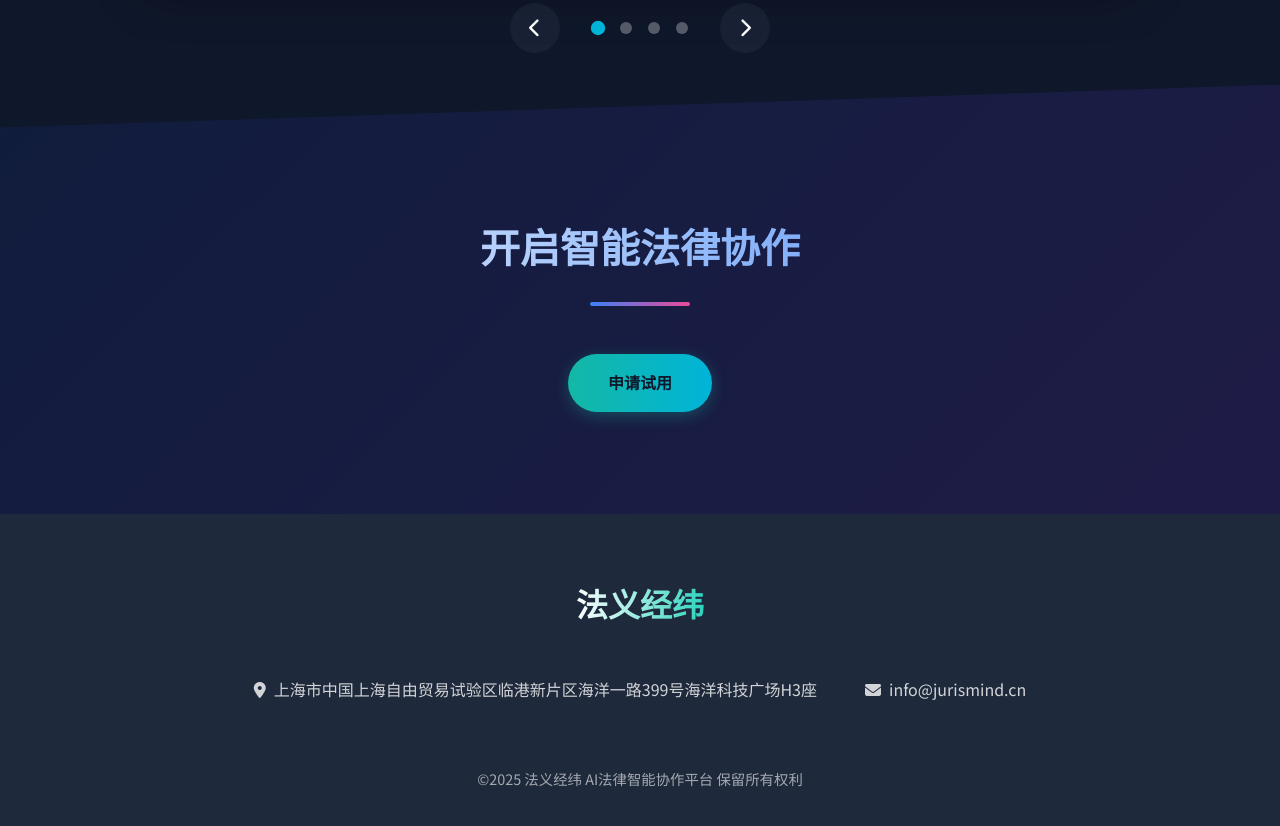
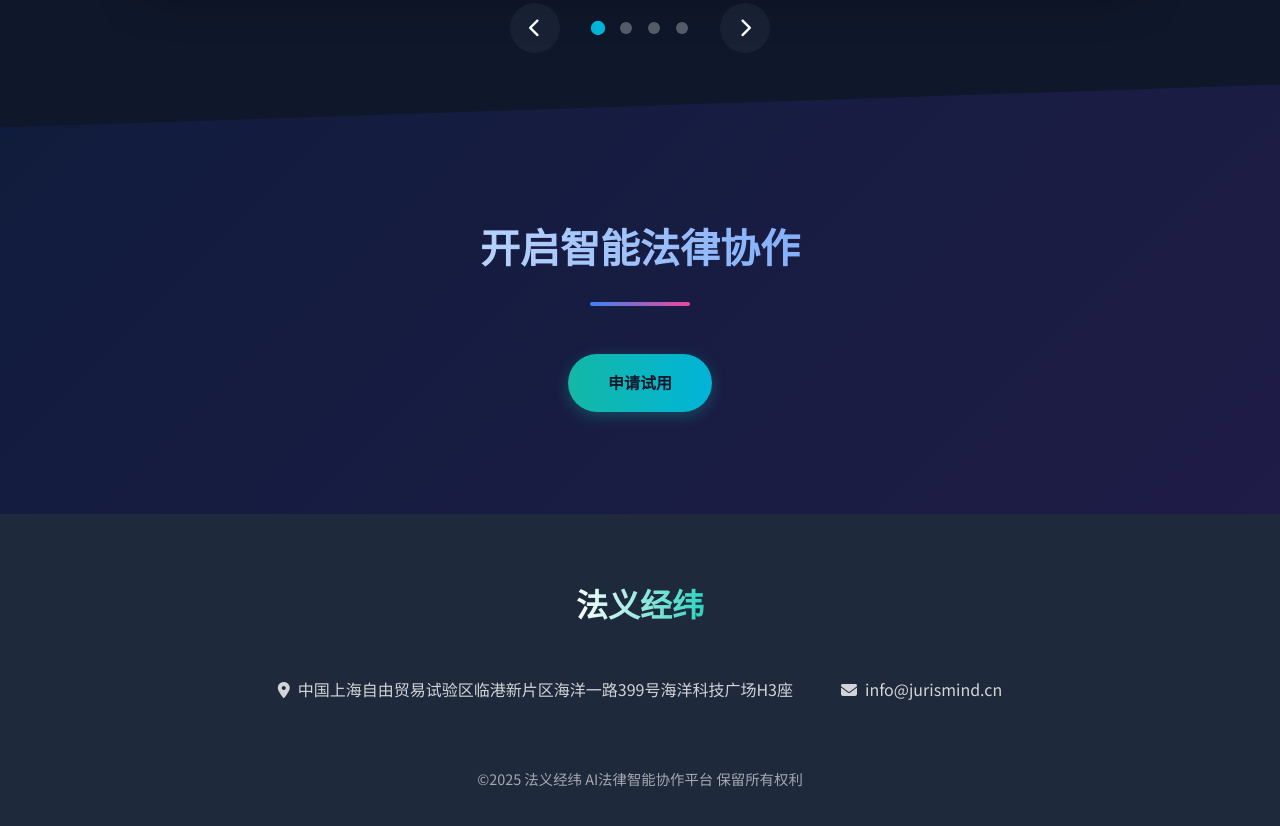
Before and after one commit to Maxwell-FreeFOV/JurismindWebTest, a plain HTML site: page index.html in a window 1280 px wide. Shown: the part 3624-4450 px from the top of the page. Drawn offline with Linux system fonts and the light colour scheme.

Commit message:
change figures

```diff
--- a/index.html
+++ b/index.html
@@ -157,7 +157,7 @@
             <div class="footer-info">
                 <div class="footer-address">
                     <i class="fas fa-map-marker-alt"></i>
-                    上海市中国上海自由贸易试验区临港新片区海洋一路399号海洋科技广场H3座
+                    中国上海自由贸易试验区临港新片区海洋一路399号海洋科技广场H3座
                 </div>
                 <div class="footer-contact">
                     <div><i class="fas fa-envelope"></i>info@jurismind.cn</div>
```
Also changed, not shown: case.webp, coedit.webp, fileprocess.webp, qa.webp.
